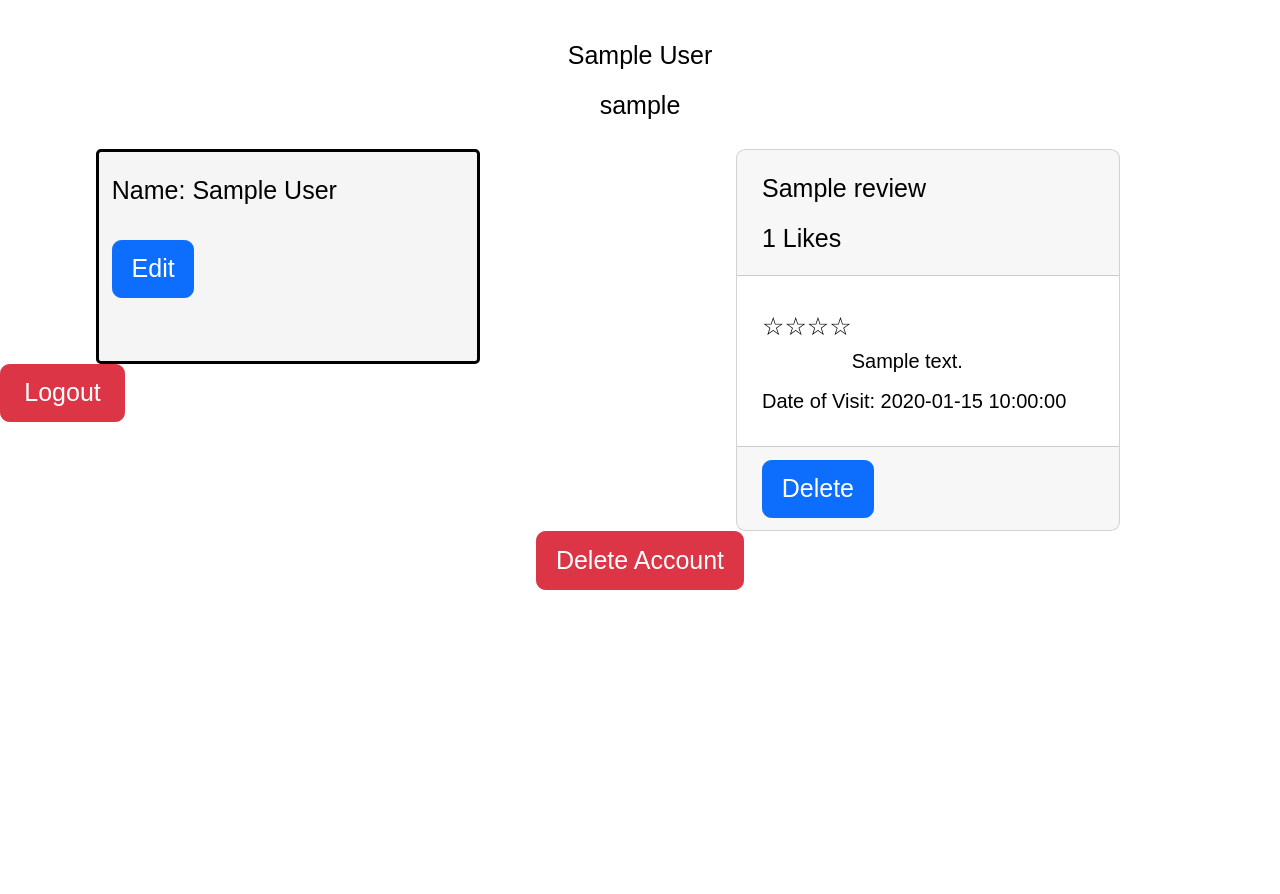
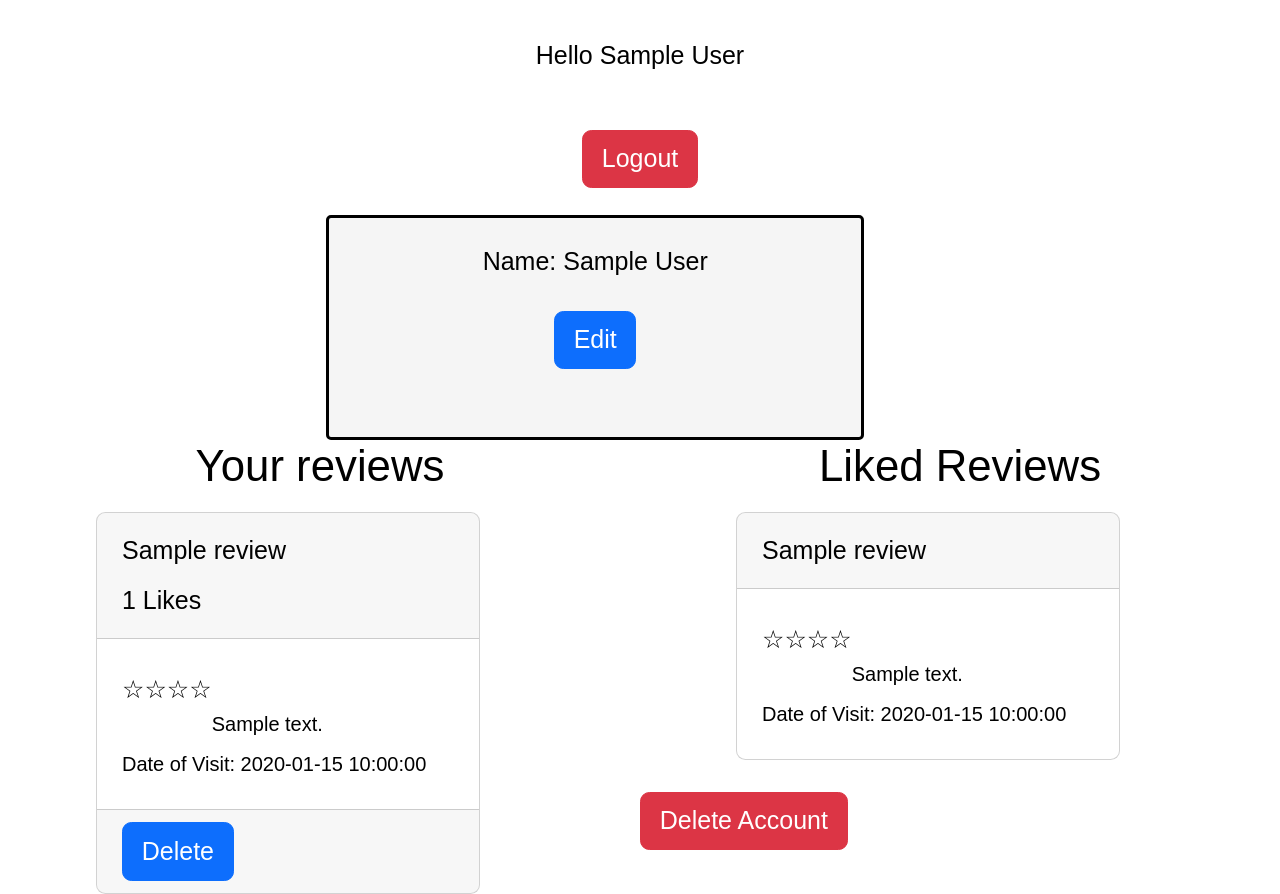
Before and after one commit to tylerbeckb/stadiumReviewWebsite, a Flask app: page /profile in a window 1280 px wide. Shown: the part 70-964 px from the top of the page. Before the commit the page ends 660 px from the top, so only its background shows below. Run offline with Flask 3, Linux system fonts and the light colour scheme; a user stored in the database is signed in; tables that the repository leaves empty hold one stand-in row (values such as "Sample post"); some libraries are stand-ins or nearby versions.

Commit message:
feat: cahnged layout

```diff
--- a/app/templates/profile.html
+++ b/app/templates/profile.html
@@ -27,11 +27,11 @@
   </div>
 
   <section class="singleCol">
-    {{ current_user.name }} <br>
-    {{ current_user.username }} <br>
+    <span>Hello </span>{{ current_user.name }} <br><br>
+    <a href="{{ url_for('logout') }}" class="btn btn-danger">Logout</a> <br>
   </section>
 
-  <section class="col50">
+  <section class="singleCol">
     <div class="editName">
       <p class="card-body">Name: {{ current_user.name }}</p>
       <button class="btn btn-primary" id="editBtn">Edit</button> <br><br>
@@ -44,10 +44,10 @@
         </form>
       </div>
     </div>
-    <a href="{{ url_for('logout') }}" class="btn btn-danger logoutBtn">Logout</a>
   </section>
 
   <section class="col50">
+    <h3 class="reviewStyle mostLikedCard">Your reviews</h3>
     {% if empty == None %}
       <p class="noReviews">You have no active reviews</p>
     {% endif %}
@@ -75,8 +75,31 @@
       </div>
       {% endfor %}
   </section>
-  <div class="singleCol deleteAccount">
-    <a href="{{ url_for('deleteAccount') }}" class="btn btn-danger deleteBtn">Delete Account</a>
-  </div>
+
+  <section class="col50">
+    <h3 class="reviewStyle mostLikedCard">Liked Reviews</h3>
+    {% if likedReviewEmpty == None %}
+      <p>No liked reviews</p>
+    {% endif %}
+    {% for likeReview in likedReview %}
+      <div class="card profileCard">
+        <div class="card-header">
+          {{ likeReview.review.title }} <br>
+        </div>
+        <div class="card-body reviewBody">
+          {% for i in range(0, likeReview.review.rating) %}
+            <span class="starAlign">☆</span>
+          {% endfor %}
+          <br>
+          {{ likeReview.review.review }} <br>
+          Date of Visit: {{ likeReview.review.date }}
+        </div>
+      </div>
+    {% endfor %}
+    <div class="deleteAccount">
+      <a href="{{ url_for('deleteAccount') }}" class="btn btn-danger deleteBtn">Delete Account</a>
+    </div>
+  </section>
+
 </body>
   {% endblock %}
```
